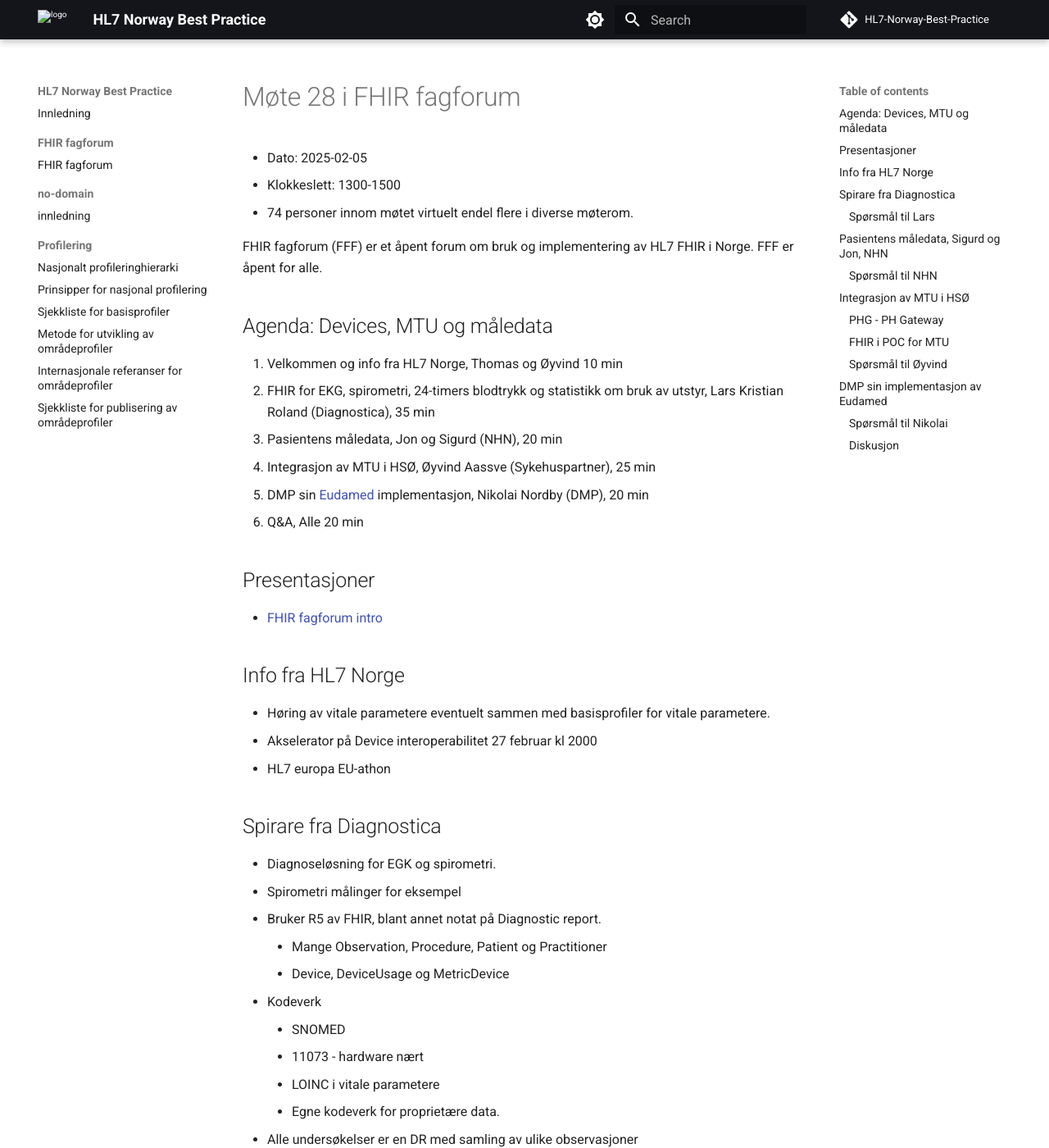
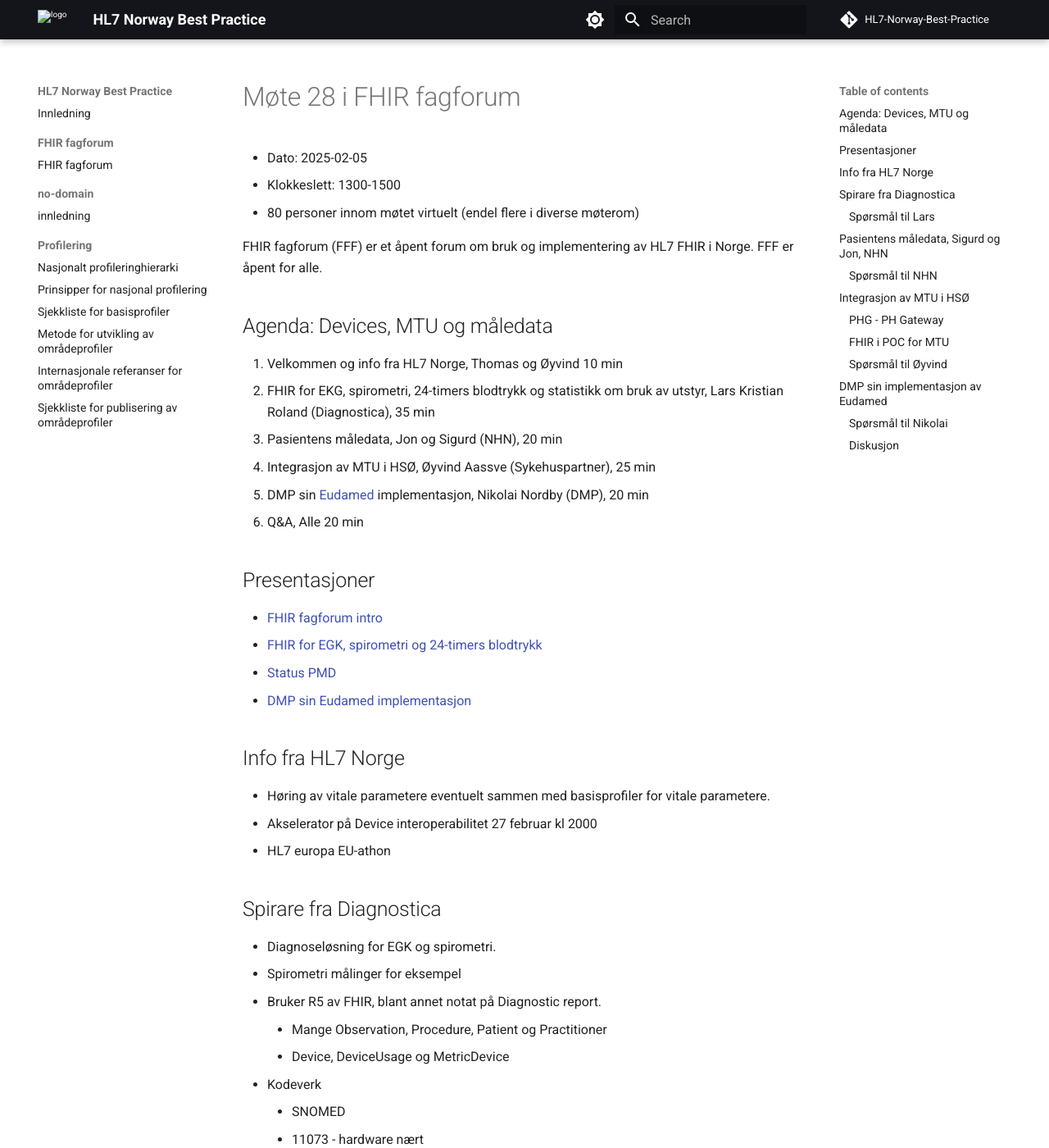
Before and after one commit to HL7Norway/best-practice, an MkDocs documentation site: the page built from docs/FHIR-faglig-forum/_referat/2025-02-05-referat.md, in a window 1280 px wide and 1400 px high. Shown: the whole window at 82% size. Built offline with MkDocs 1.6.1 and Material for MkDocs 9.7.7, drawn with Linux system fonts in a browser that asks for light colours; comment, search, counter and statistics services are not loaded.

Commit message:
Presentasjoner FFF 28

```diff
--- a/docs/FHIR-faglig-forum/_referat/2025-02-05-referat.md
+++ b/docs/FHIR-faglig-forum/_referat/2025-02-05-referat.md
@@ -10,7 +10,7 @@
 
 * Dato: 2025-02-05
 * Klokkeslett: 1300-1500
-* 74 personer innom møtet virtuelt endel flere i diverse møterom.
+* 80 personer innom møtet virtuelt (endel flere i diverse møterom)
 
 FHIR fagforum (FFF) er et åpent forum om bruk og implementering av HL7 FHIR i Norge. FFF er åpent for alle.
 
@@ -26,6 +26,9 @@
 ## Presentasjoner
 
 * [FHIR fagforum intro](../docs/FHIR-faglig-forum/presentasjon/2025-02-05-FHIR-fagforum-28.pdf)
+* [FHIR for EGK, spirometri og 24-timers blodtrykk](../docs/FHIR-faglig-forum/presentasjon/2025-02-05-Spirare-Roland.pdf)
+* [Status PMD](../docs/FHIR-faglig-forum/presentasjon/2025-02-05-status-pmd.pdf)
+* [DMP sin Eudamed implementasjon](../docs/FHIR-faglig-forum/presentasjon/2025-02-05-Eudamed.pdf)
 
 ## Info fra HL7 Norge
 
```
Also changed, not shown: 3 other files.
